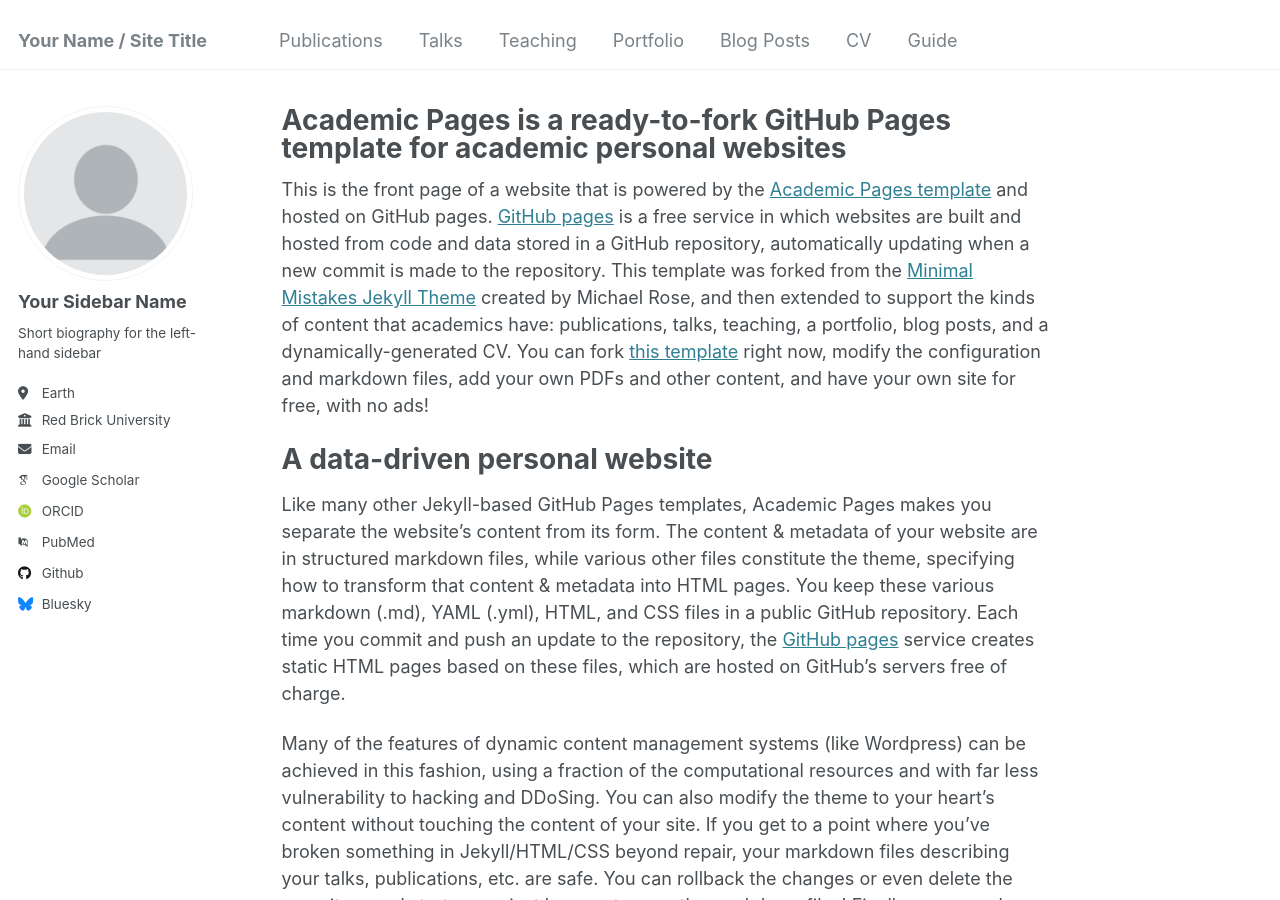
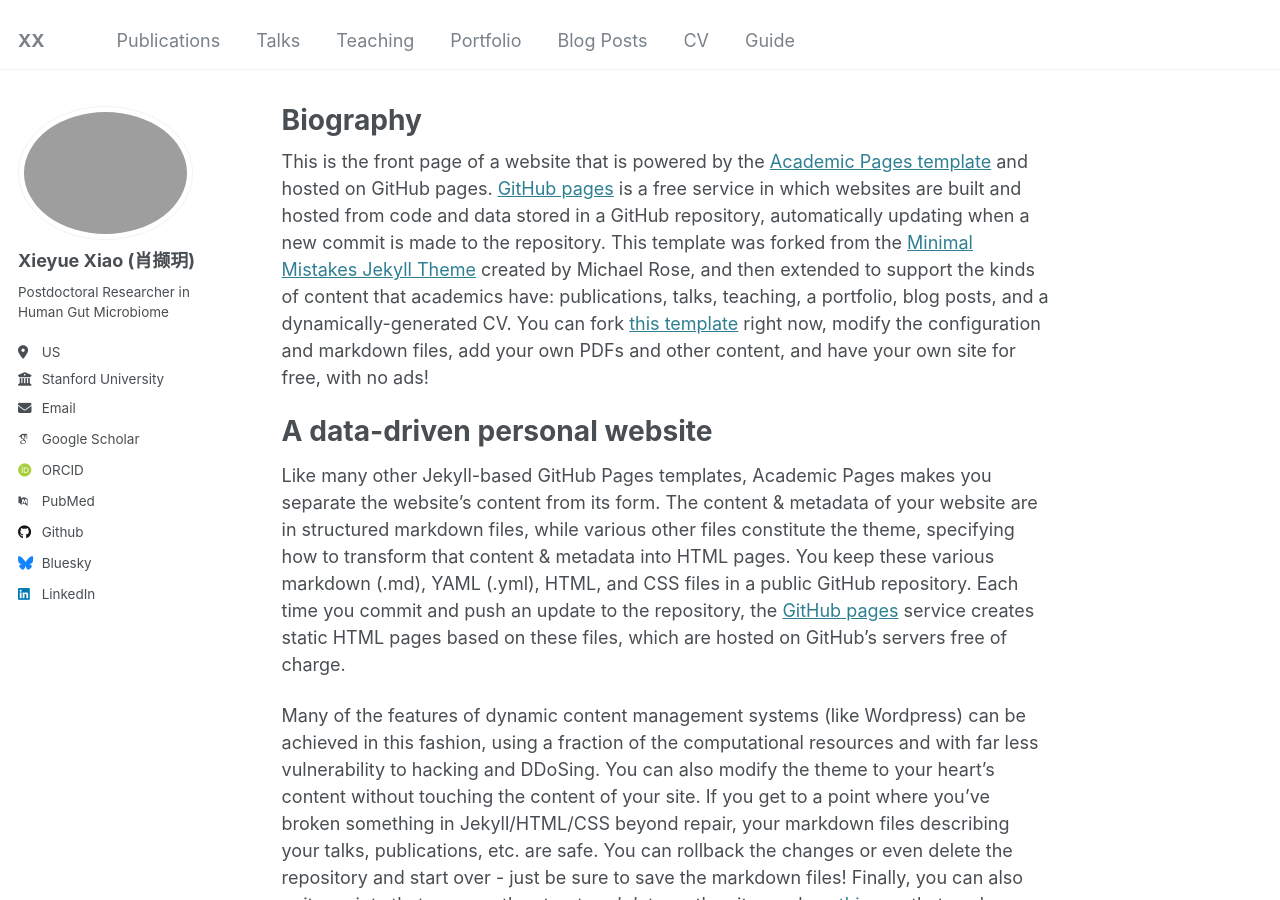
Before and after one commit to XieyueXiao/xieyuexiao.github.io, a Jekyll site: the page built from _pages/about.md, in a window 1280 px wide and 900 px high. Built offline with Jekyll 4.4.1, drawn with Linux system fonts in a browser that asks for light colours; some web fonts are replaced.

Commit message:
initial change

```diff
--- a/_config.yml
+++ b/_config.yml
@@ -8,7 +8,7 @@
 
 # Basic Site Settings
 locale                   : "en-US"
-title                    : "Your Name / Site Title"
+title                    : "XX"
 title_separator          : "-"
 name                     : &name "Your Name"
 description              : &description "personal description"
@@ -21,18 +21,18 @@ repository               : "academicpages/academicpages.github.io"
 #               Additional customization can be done by editing /_includes/author-profile.html
 author:
   # Biographic information
-  avatar           : "profile.png"
-  name             : "Your Sidebar Name"
+  avatar           : "graduation_square.jpg"
+  name             : "Xieyue Xiao (肖撷玥)"
   pronouns         : # example: "she/her"
-  bio              : "Short biography for the left-hand sidebar"
-  location         : "Earth"
-  employer         : "Red Brick University"
+  bio              : "Postdoctoral Researcher in Human Gut Microbiome"
+  location         : "US"
+  employer         : "Stanford University"
   uri              : # URL
-  email            : "none@example.org"
+  email            : "xx245@cornell.edu"
 
   # Academic websites
   arxiv            : # URL - Update with the correct link to your profile
-  googlescholar    : "https://scholar.google.com/citations?user=PS_CX0AAAAAJ"
+  googlescholar    : "https://scholar.google.com/citations?user=V5u9RvUAAAAJ&hl=en"
   impactstory      : # URL
   orcid            : "http://orcid.org/yourorcidurl"
   semantic         : # URL
@@ -58,7 +58,7 @@ author:
   keybase          : # Username
   instagram        : # Username
   lastfm           : # Username
-  linkedin         : # Username
+  linkedin         : "https://www.linkedin.com/in/xieyue-xiao-509013102/"
   mastodon         : # URL
   medium           : # URL
   pinterest        : # Username
--- a/_pages/about.md
+++ b/_pages/about.md
@@ -1,6 +1,6 @@
 ---
 permalink: /
-title: "Academic Pages is a ready-to-fork GitHub Pages template for academic personal websites"
+title: "Biography"
 author_profile: true
 redirect_from:
   - /about/
```
